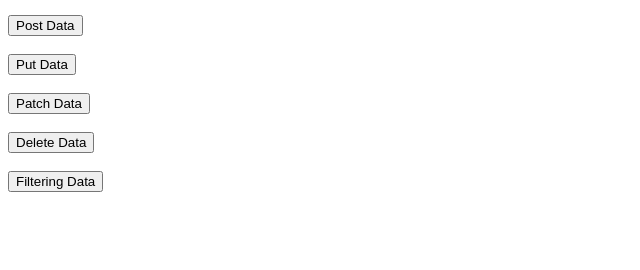
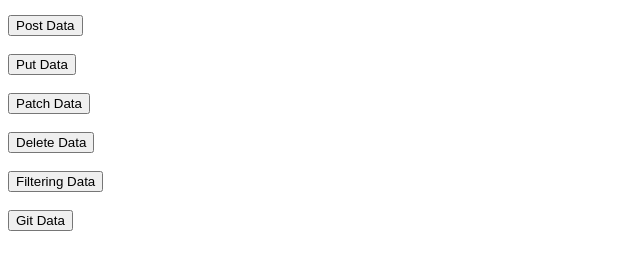
Before and after one commit to RaveenYasintha/afsd-html-basic, a plain HTML site: page fetch/index.html in a window 1280 px wide. Shown: the part 104-374 px from the top of the page, without its empty margins (0-640 px from the left). Drawn offline with Linux system fonts and the light colour scheme.

Commit message:
Add Git button

```diff
--- a/fetch/index.html
+++ b/fetch/index.html
@@ -21,5 +21,7 @@
    <button onclick="deleteData()">Delete Data</button>
    <br><br>
    <button onclick="filteringData()">Filtering Data</button>
+   <br><br>
+   <button onclick="filteringData()">Git Data</button>
 </body>
 </html>
```
